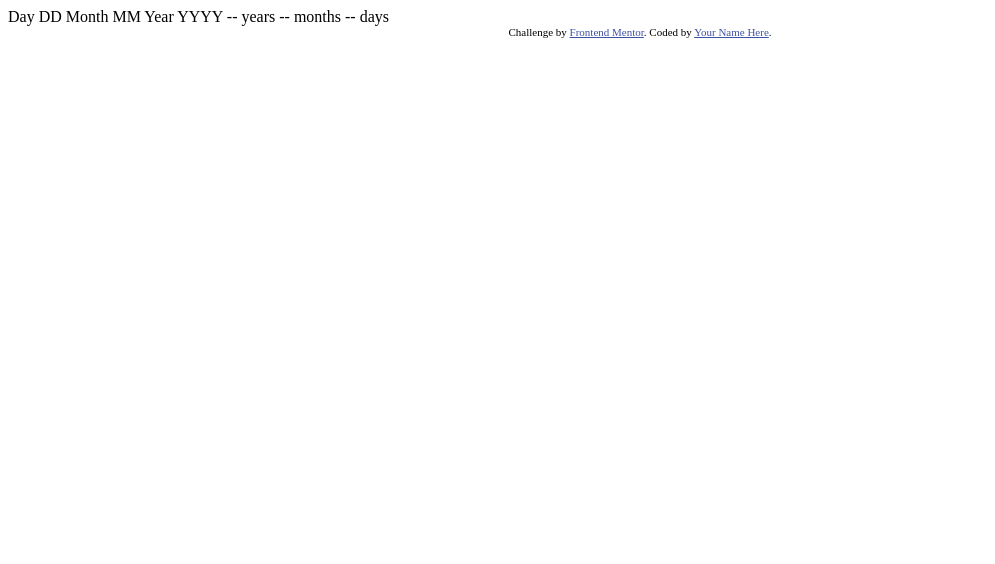
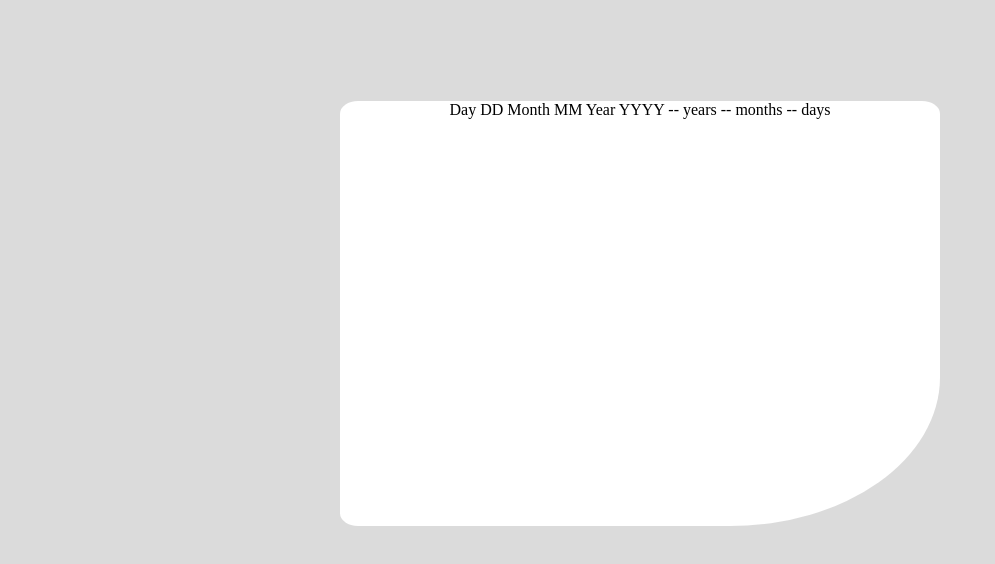
Before and after one commit to InfobyAdrienne/age-calculator, a plain HTML site: page index.html in a window 1280 px wide. Shown: the whole page, without its empty margins (0-995 px from the left). Drawn offline with Linux system fonts and the light colour scheme.

Commit message:
creating white box

```diff
--- a/index.html
+++ b/index.html
@@ -2,9 +2,12 @@
 <html lang="en">
   <head>
     <meta charset="UTF-8">
-  <meta name="viewport" content="width=device-width, initial-scale=1.0"> <!-- displays site properly based on user's device -->
+    <meta name="viewport" content="width=device-width, initial-scale=1.0">
+    <link rel="stylesheet" href="./styles.css">
+    <!-- displays site properly based on user's device -->
 
-  <link rel="icon" type="image/png" sizes="32x32" href="./assets/images/favicon-32x32.png">
+    <link rel="icon" type="image/png" sizes="32x32"
+      href="./assets/images/favicon-32x32.png">
 
     <title>Frontend Mentor | Age calculator app</title>
 
@@ -15,6 +18,8 @@
   </style>
   </head>
   <body>
+
+    <div class="box">
 
     Day
     DD
@@ -28,10 +33,6 @@
     -- years
     -- months
     -- days
-
-  <div class="attribution">
-    Challenge by <a href="https://www.frontendmentor.io?ref=challenge" target="_blank">Frontend Mentor</a>.
-    Coded by <a href="#">Your Name Here</a>.
   </div>
   </body>
 </html>
--- /dev/null
+++ b/styles.css
@@ -0,0 +1,16 @@
+body {
+  background-color: #dbdbdb;
+  font-family: poppins;
+}
+
+.box {
+  margin-top: 8%;
+  display: flex;
+  justify-content: center;
+  height: 425px;
+  width: 600px;
+  margin-left: auto;
+  margin-right: auto;
+  background-color: white;
+  border-radius: 3% 3% 35% 3%;
+}
```
Lines whose indentation alone changed are shown as unchanged.
